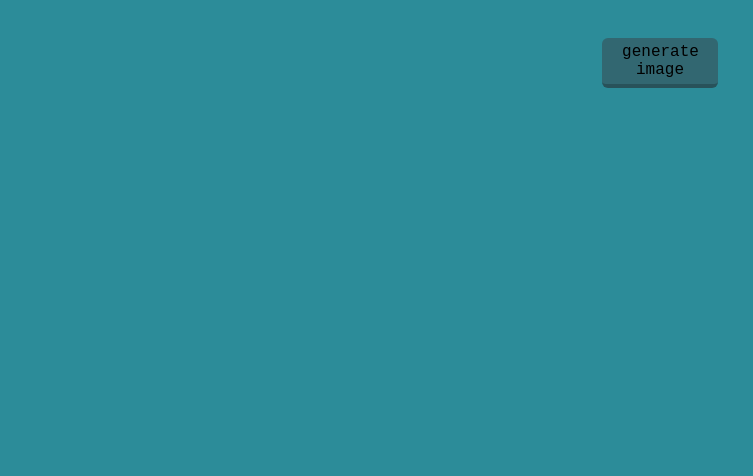
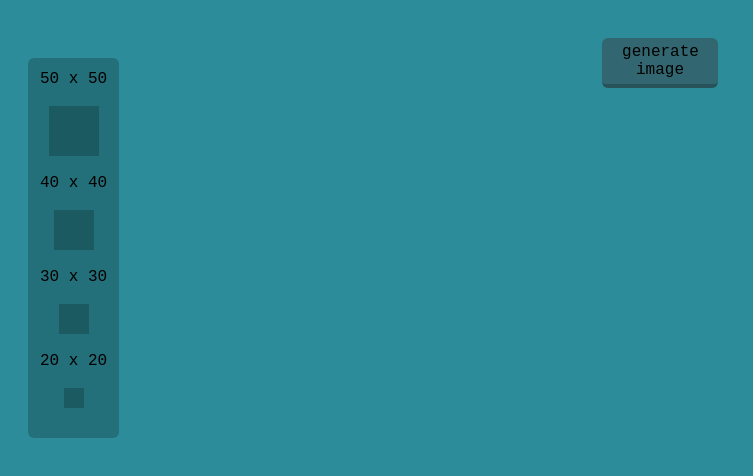
Before and after one commit to chillbuilds/png-doctor, a website: page public/index.html in a window 1280 px wide. Shown: the whole page, without its empty margins (0-753 px from the left). Drawn offline with nearby package versions, Linux system fonts and the light colour scheme.

Commit message:
legend added to front end, and canvas restyled to more accurately display edges

```diff
--- a/public/assets/css/style.css
+++ b/public/assets/css/style.css
@@ -24,3 +24,37 @@ body {
     margin-left: 20%;
     border-radius: 6px;
 }
+#zeCanvas {
+    border-radius: 6px;
+}
+.legend {
+    position: absolute;
+    margin: 20px;
+    padding: 12px;
+    background: rgba(0, 0, 0, 0.2);
+    border-radius: 6px;
+}
+.lrg {
+    margin-left: 9px;
+    width: 50px;
+    height: 50px;
+    background: rgba(0, 0, 0, 0.2);
+}
+.med {
+    margin-left: 14px;
+    width: 40px;
+    height: 40px;
+    background: rgba(0, 0, 0, 0.2);
+}
+.sm {
+    margin-left: 19px;
+    width: 30px;
+    height: 30px;
+    background: rgba(0, 0, 0, 0.2);
+}
+.xs {
+    margin-left: 24px;
+    width: 20px;
+    height: 20px;
+    background: rgba(0, 0, 0, 0.2);
+}
--- a/public/assets/js/index.js
+++ b/public/assets/js/index.js
@@ -1,11 +1,11 @@
 const canvasDraw = (data) => {
     const parsedData = JSON.parse(data)
+    $('#zeCanvas').attr('style', `background: rgba(0,0,0,0.2);margin-left:${window.innerWidth/2-parsedData.width/2}px`)
     var canvas = document.getElementById("zeCanvas")
     var ctx = canvas.getContext("2d")
     ctx.canvas.width = parsedData.width
     ctx.canvas.height = parsedData.height
     ctx.fillStyle = "#ff0000"
-    ctx.fillRect(0, 0, 5, 5)
     var pixel = 0
     for (var y = 0; y < parsedData.height-1; y++) {
         pixel++
@@ -13,13 +13,7 @@ const canvasDraw = (data) => {
             pixel++
             for(var n = 0; n < parsedData.maybePile.length; n++) {
                 if(parsedData.maybePile[n].pixel == pixel){
-                    // console.log(parsedData.maybePile[n].pixel)
-                    // console.log('x: ' + x)
-                    // console.log('y: ' + y)
-                    // console.log("width: " + parsedData.width)
-                    // console.log("height: " + parsedData.height)
                     ctx.fillRect(x, y, 5, 5)
-                    // break
                 }
             }
         }
--- a/public/index.html
+++ b/public/index.html
@@ -8,6 +8,16 @@
     <title>canvas</title>
 </head>
 <body>
+    <div draggable="true" class="legend">
+        50 x 50 <br><br>
+        <div class="lrg"></div><br>
+        40 x 40 <br><br>
+        <div class="med"></div><br>
+        30 x 30 <br><br>
+        <div class="sm"></div><br>
+        20 x 20 <br><br>
+        <div class="xs"></div><br>
+    </div>
     <div class="genBtn">generate image</div>
     <canvas id="zeCanvas"></canvas>
 
```
Also changed, not shown: e.js (+5 -14 lines), README.md, pizza.png (added), public/assets/images/burger.png (added), public/assets/images/data-vis.png (added).
